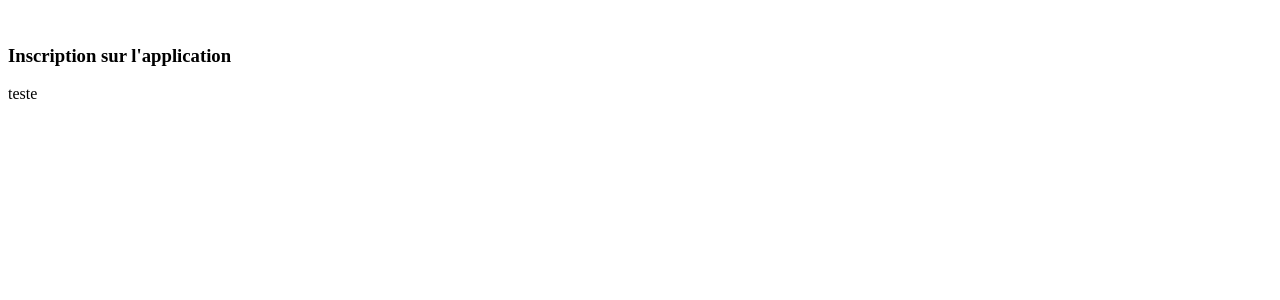
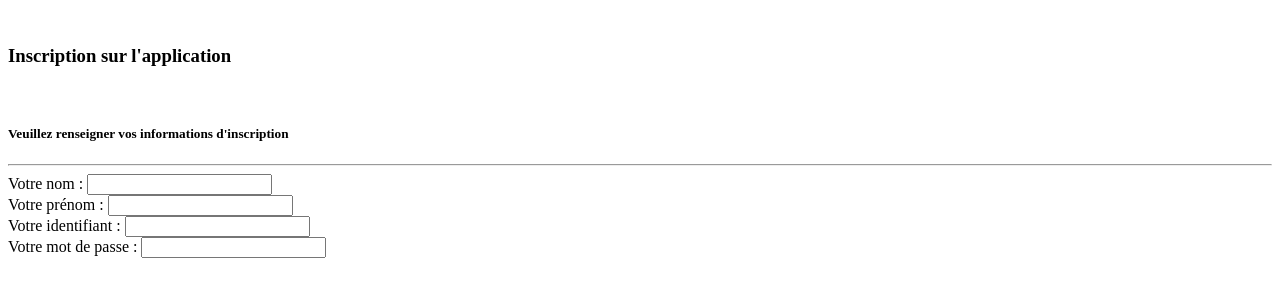
Before and after one commit to AntoineMenard/frontTpNote, an Angular app: page /inscription in a window 1280 px wide. Shown: the top 300 px of the page. Built offline with nearby package versions, Linux system fonts and the light colour scheme.

Commit message:
premier jet inscription

```diff
--- a/src/app/inscription/inscription.component.html
+++ b/src/app/inscription/inscription.component.html
@@ -8,9 +8,31 @@
                     <h3> Inscription sur l'application</h3>
                 </div>
                 <div class="card_body">
-                    <form action="">
-                        teste
-                    </form>
+                    <div class="container">
+                        <br>
+                        <h5>Veuillez renseigner vos informations d'inscription</h5>
+                        <hr>
+                        <div>
+                            <form>
+                                <div class="form-group">
+                                    Votre nom :
+                                    <input type="text" class="form-control">
+                                </div>
+                                <div class="form-group">
+                                    Votre prénom :
+                                    <input type="text" class="form-control">
+                                </div>
+                                <div class="form-group">
+                                    Votre identifiant :
+                                    <input type="text" class="form-control">
+                                </div>
+                                <div class="form-group">
+                                    Votre mot de passe :
+                                    <input type="text" class="form-control">
+                                </div>
+                            </form>
+                        </div>
+                    </div>
                 </div>
             </div>
         </div>
```
